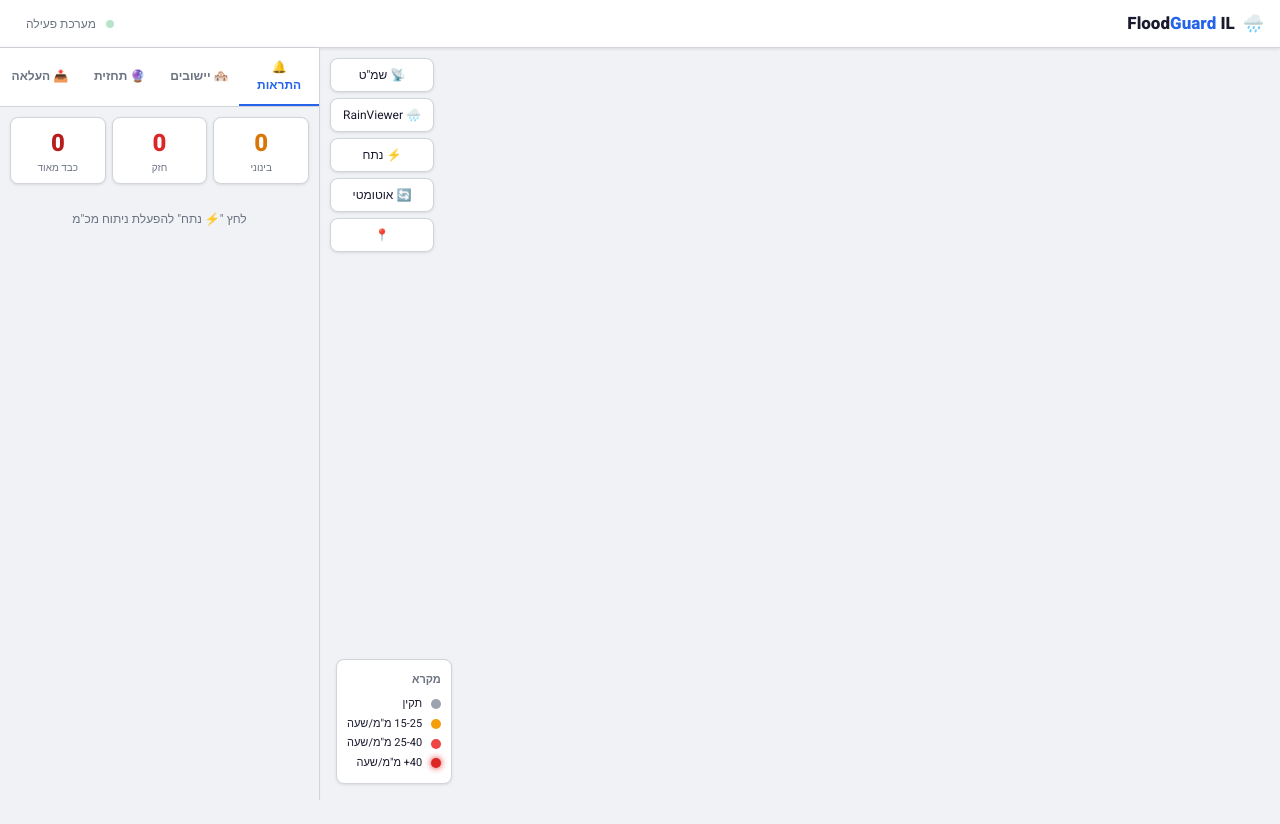
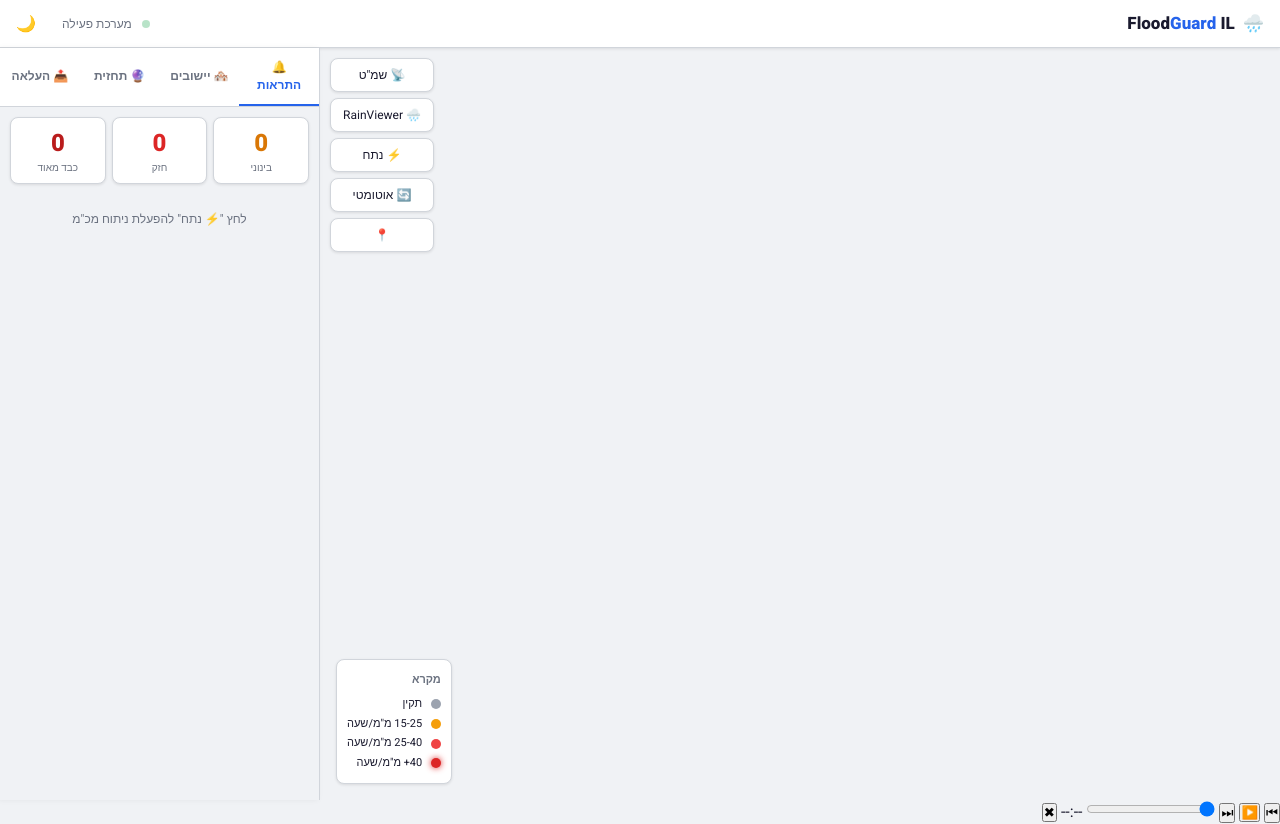
Before and after one commit to roiez1-60-seconds-hazardous-materials/floodguard-il, a plain HTML site: page public/index.html in a window 1280 px wide. Before the commit the page ends 800 px from the top, so only its background shows below. Drawn offline with nearby package versions, Linux system fonts and the light colour scheme.

Commit message:
Update index.html

```diff
--- a/public/index.html
+++ b/public/index.html
@@ -15,7 +15,7 @@
 
 <header id="header">
   <div class="brand">🌧️ <strong>Flood<span>Guard</span> IL</strong></div>
-  <div class="status"><div class="pulse-dot"></div><span id="statusMsg">מערכת פעילה</span><span id="clock"></span></div>
+  <div class="status"><div class="pulse-dot"></div><span id="statusMsg">מערכת פעילה</span><span id="clock"></span><button onclick="toggleDarkMode()" id="btnDark" style="background:none;border:none;font-size:16px;cursor:pointer;margin-right:6px" title="מצב לילה/יום">🌙</button></div>
 </header>
 
 <div id="app">
@@ -42,6 +42,15 @@
     </div>
     <div id="forecastInfo" style="display:none;position:absolute;bottom:40px;left:10px;z-index:500;background:var(--card);border:1px solid var(--brd);border-radius:8px;padding:8px 12px;font-size:11px;color:var(--tx2);max-width:260px;">
       <span id="forecastText"></span>
+    </div>
+    <!-- Radar animation bar -->
+    <div id="animBar">
+      <button onclick="animPrev()" title="הקודם">⏮</button>
+      <button onclick="animToggle()" id="animPlayBtn" title="נגן/עצור">▶️</button>
+      <button onclick="animNext()" title="הבא">⏭</button>
+      <input type="range" id="animSlider" min="0" max="0" value="0" oninput="animSeek(this.value)">
+      <span id="animTime">--:--</span>
+      <button onclick="animClose()" title="סגור">✖</button>
     </div>
   </div>
 
```
